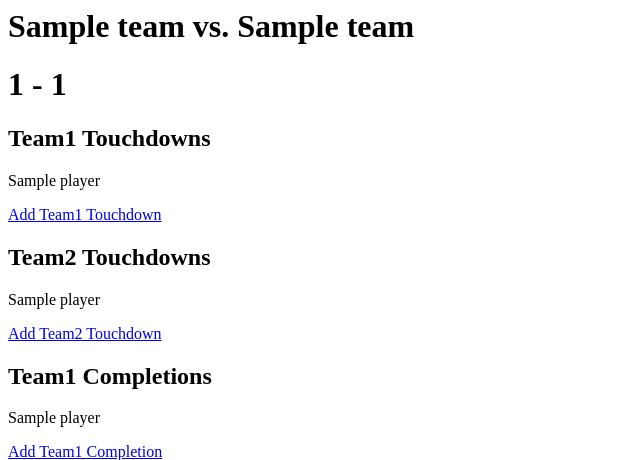
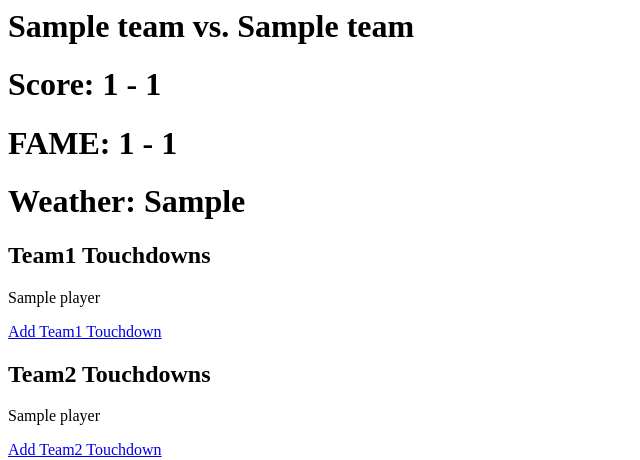
Before and after one commit to ducksnack/bloodbowl_manager, a Django app: page /matches/1/ in a window 1280 px wide. Shown: the top 460 px of the page, without its empty margins (0-640 px from the left). Run offline with Django 5.2, Linux system fonts and the light colour scheme; tables that the repository leaves empty hold one stand-in row (values such as "Sample post").

Commit message:
started adding end game sequence - still not done

```diff
--- a/bloodbowl_league_manager/league_manager/models.py
+++ b/bloodbowl_league_manager/league_manager/models.py
@@ -166,6 +166,13 @@ class Match(models.Model):
     league = models.ForeignKey(League, on_delete=models.CASCADE, related_name='matches')
     team1 = models.ForeignKey(Team, on_delete=models.CASCADE, related_name='matches_as_team1')
     team2 = models.ForeignKey(Team, on_delete=models.CASCADE, related_name='matches_as_team2')
+    team1_fame = models.IntegerField(default=0)
+    team2_fame = models.IntegerField(default=0)
+    weather = models.CharField(max_length=20, default="nice")
+    team1_winnings = models.IntegerField(default=0)
+    team2_winnings = models.IntegerField(default=0)
+    team1_fanfactor_change = models.IntegerField(default=0)
+    team1_fanfactor_change = models.IntegerField(default=0)
     status = models.CharField(max_length=15,
                               choices=STATUS_CHOICES,
                               default='in_progress')
--- a/bloodbowl_league_manager/league_manager/templates/league_manager/match_page.html
+++ b/bloodbowl_league_manager/league_manager/templates/league_manager/match_page.html
@@ -1,5 +1,7 @@
 <h1>{{ team1.name }} vs. {{ team2.name }}</h1>
-<h1>{{ team1_score }} - {{ team2_score }}</h1>
+<h1>Score: {{ team1_score }} - {{ team2_score }}</h1>
+<h1>FAME: {{ match.team1_fame }} - {{ match.team2_fame }}</h1>
+<h1>Weather: {{ match.weather }}</h1>
 
 <!-- TOUCHDOWNS -->
 <h2>Team1 Touchdowns</h2>
--- a/bloodbowl_league_manager/league_manager/urls.py
+++ b/bloodbowl_league_manager/league_manager/urls.py
@@ -13,7 +13,7 @@ urlpatterns = [
     path('leagues/', views.league_list, name='leagues'),
     path('leagues/<int:league_id>/', views.league_details, name='league_details'),
     path('leagues/<int:league_id>/add_match/', views.add_match, name='add_match'),
-    path('leagues/start_match/<int:league_id>/<int:team1_id>/<int:team2_id>/', views.start_match, name='start_match'),
+    path('leagues/start_match/<int:league_id>/<int:team1_id>/<int:team2_id>/<int:team1_fame>/<int:team2_fame>/<str:weather>/', views.start_match, name='start_match'),
     path('matches/<int:match_id>/', views.match_page, name='match_page'),
     path('add_touchdown/<int:match_id>/<int:team_id>/', views.add_touchdown, name='add_touchdown'),
     path('end_match/<int:match_id>/', views.end_match, name='end_match'),
--- a/bloodbowl_league_manager/league_manager/views.py
+++ b/bloodbowl_league_manager/league_manager/views.py
@@ -221,18 +221,41 @@ def get_team_value(request, team_id):
     team = get_object_or_404(Team, id=team_id)
     return JsonResponse({'team_value': team.get_total_team_value()})
 
-def start_match(request, league_id, team1_id, team2_id):
+def start_match(request, league_id, team1_id, team2_id, team1_fame, team2_fame, weather):
 
-    match = Match.objects.create(league_id=league_id, team1_id=team1_id, team2_id=team2_id)
+    match = Match.objects.create(league_id=league_id, team1_id=team1_id, team2_id=team2_id, team1_fame=team1_fame, team2_fame=team2_fame, weather=weather)
     return redirect('match_page', match_id=match.id)
 
 def end_match(request, match_id):
 
     match = get_object_or_404(Match, id=match_id)
-    match.status = "completed"
-    match.save()
+    if request.method == "POST":
+        match.team1_winnings = request.POST.get('team1_winnings')
+        match.team2_winnings = request.POST.get('team2_winnings')
+        team1_mvp = get_object_or_404(Player, id=team1_mvp_id)
+        team1_mvp_obj = MostValuablePlayer.objects.create(match=match, player=team1_mvp, team=team1_mvp.team)
+        team2_mvp = get_object_or_404(Player, id=team2_mvp_id)
+        team2_mvp_obj = MostValuablePlayer.objects.create(match=match, player=team2_mvp, team=team2_mvp.team)
+        match.team1_fanfactor_change = request.POST.get('team1_fanfactor_change')
+        match.team2_fanfactor_change = request.POST.get('team2_fanfactor_change')
+        match.team1.players.filter(miss_next_game=True).update(miss_next_game=False)
+        match.team1.players.filter(miss_next_game=True).update(miss_next_game=False)
+        match.status = "completed"
+        match.save()
 
-    return redirect('league_details', league_id=match.league.id)
+        return redirect('league_details', league_id=match.league.id)
+
+    team1 = match.team1
+    team2 = match.team2
+    team1_score = match.get_score()[0]
+    team2_score = match.get_score()[1]
+    context = {"team1":team1,
+               "team2":team2,
+               "team1_score":team1_score,
+               "team2_score":team2_score,
+               }
+
+    return render(request, 'end_of_match.html', context)
 
 def cancel_match(request, match_id):
 
```
Also changed, not shown: bloodbowl_league_manager/league_manager/templates/league_manager/end_of_match.html (added, +26 -0 lines), bloodbowl_league_manager/league_manager/migrations/0020_match_team1_fame_match_team2_fame_match_weather.py (added), bloodbowl_league_manager/league_manager/migrations/0021_match_team1_fanfactor_change_match_team1_winnings_and_more.py (added).
